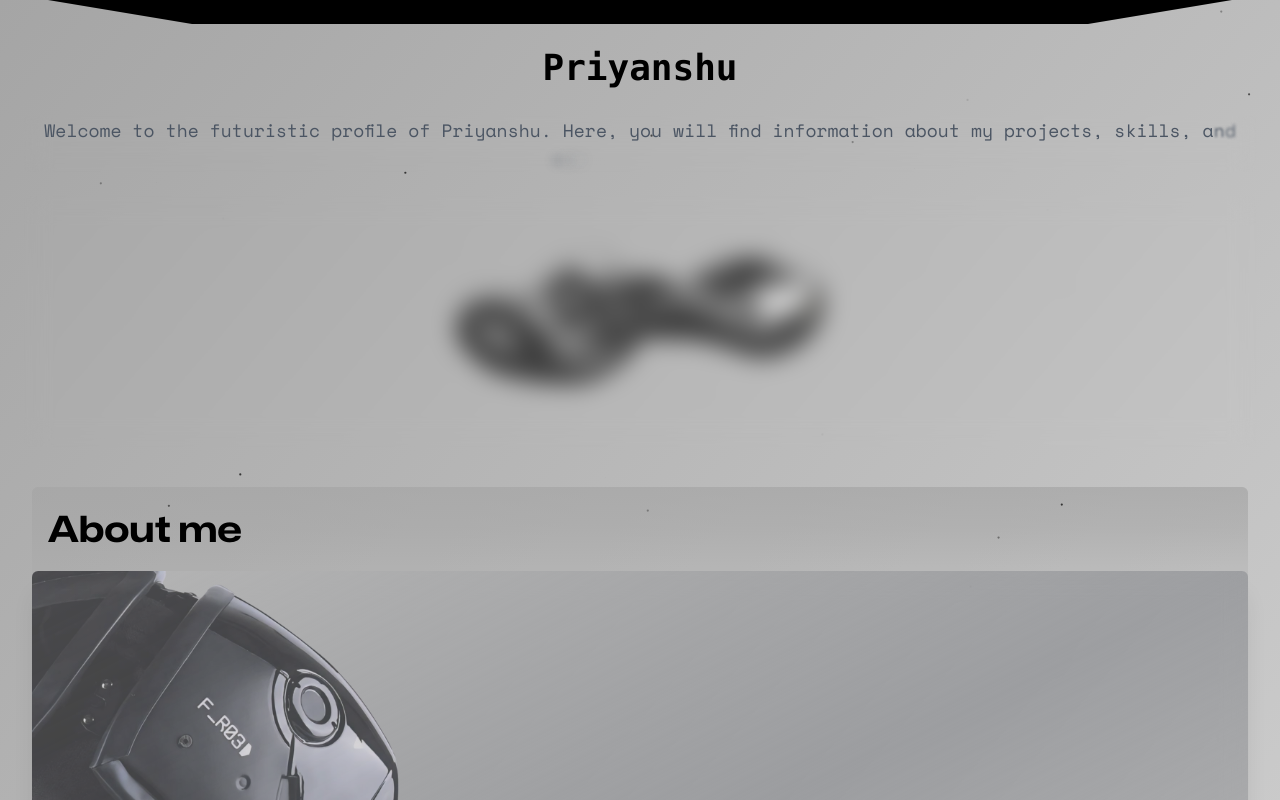
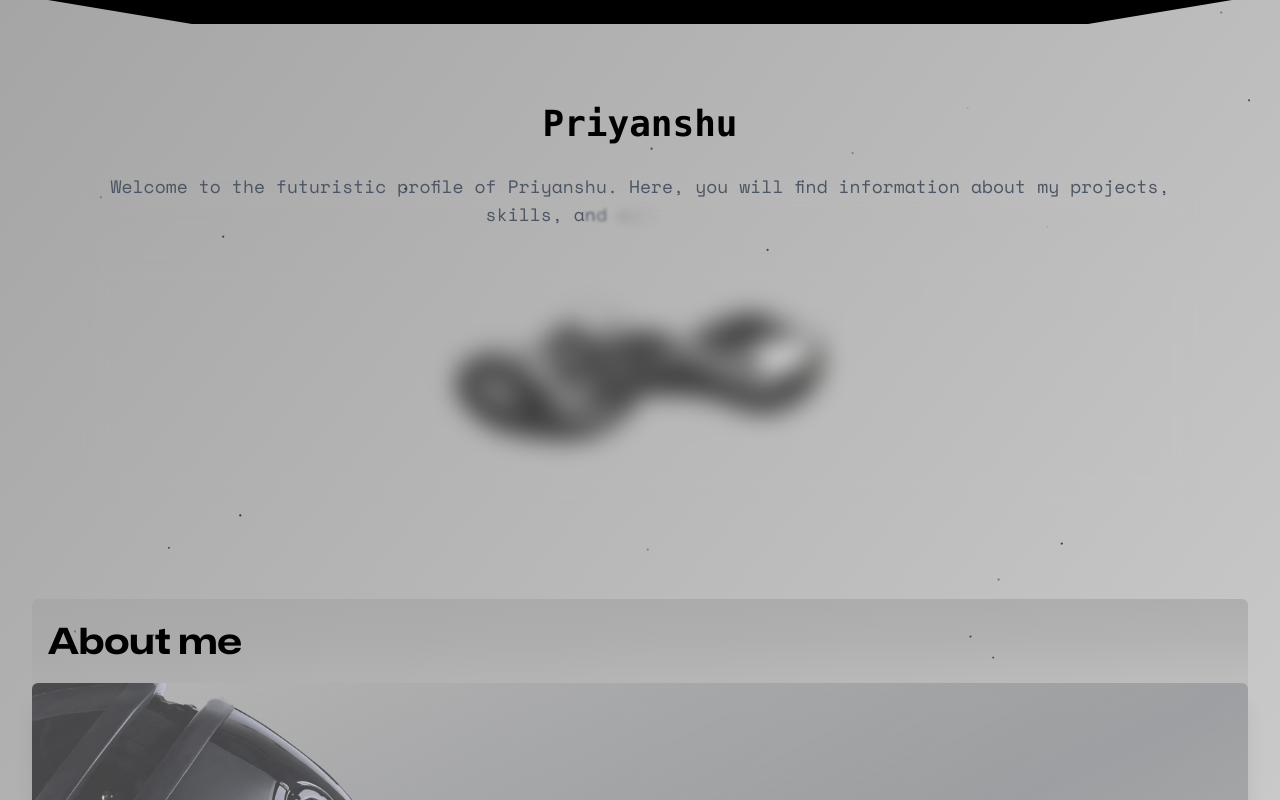
Before and after one commit to Priyansxu/Website, a Next.js app: page / in a window 1280 px wide. Shown: the top 800 px of the page. Built offline with nearby package versions, Linux system fonts and the light colour scheme.

Commit message:
Update Header.js

```diff
--- a/components/Header.js
+++ b/components/Header.js
@@ -15,7 +15,7 @@ export default function Header() {
           transition={{ duration: 2, ease: "easeInOut" }}
           style={{ height: "5vh" }}
 ></motion.div>
-      <div className="p-6">
+      <div className="p-20">
         <motion.h1
           className="text-4xl font-bold text-black bg-clip-text pb-3"
           initial={{ opacity: 0, y: -20 }}
```
